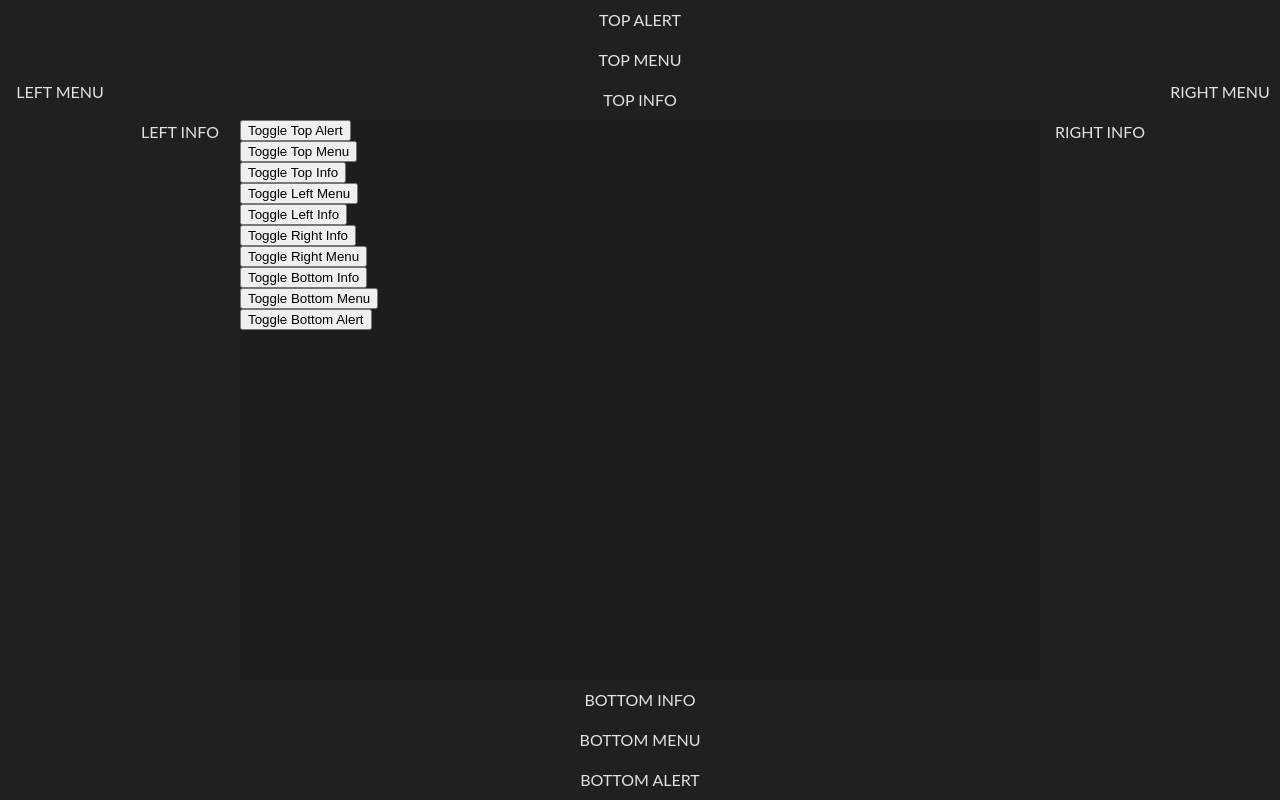
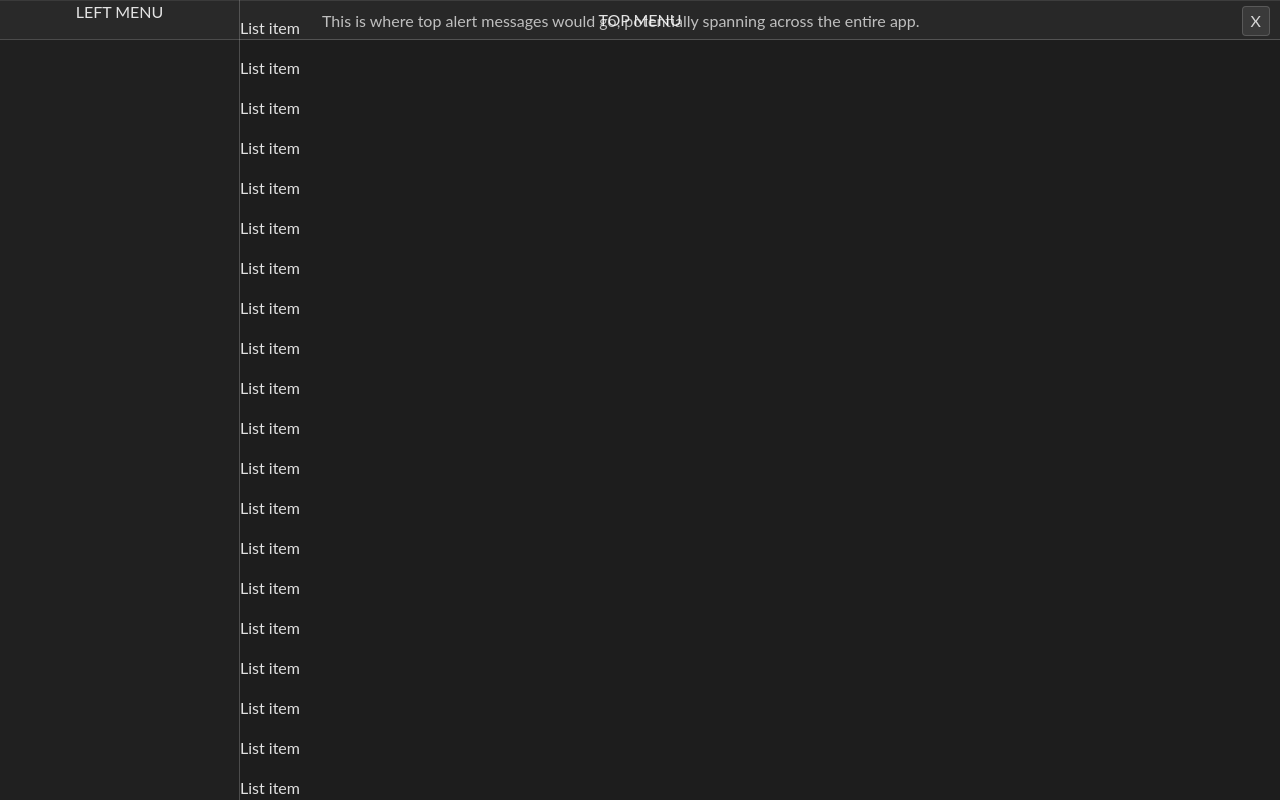
Before and after one commit to anthonynichols/app-ui, a React (Vite) app: page / in a window 1280 px wide. Built offline with nearby package versions, Linux system fonts and the light colour scheme; a small style sheet from the web is missing.

Commit message:
add uiState

```diff
--- a/src/App.css
+++ b/src/App.css
@@ -1,31 +1,86 @@
-*,
-*:before,
-*:after {
-    box-sizing: inherit;
+:root {
+  --panel-left-menu-width: 240px;
 }
 
-html {
-    box-sizing: border-box;
+.AppUI-Wrapper {
+  background-color: hsla(0, 0%, 0%, 0.2);
 }
 
-html,
-body {
-    font-size: 16px;
+.AppUI-Panel {
+  background-color: hsla(0, 0%, 18%, 0.2);
 }
 
-body {
-    font-family: Lato;
-    font-weight: normal;
-    line-height: 1.5;
-    margin: 0;
-    padding: 0;
+.AppUI-Panel--body {
+  background-color: revert;
 }
 
-a,
-a:active,
-a:focus,
-a:hover,
-a:visited {
-  color: inherit;
-  text-decoration: none;
+.AppUI-Panel--bottom-alert {
+  border-top: inset 1px hsla(0, 0%, 100%, 0.2);
 }
+
+.AppUI-Panel--bottom-menu {
+  border-top: inset 1px hsla(0, 0%, 100%, 0.2);
+}
+
+.AppUI-Panel--bottom-info {
+  border-top: inset 1px hsla(0, 0%, 100%, 0.2);
+}
+
+.AppUI-Panel--top-alert {
+  background-color: hsla(0, 0%, 25%, 0.3);
+  border-top: inset 1px hsla(0, 0%, 100%, 0.2);
+  flex-direction: row;
+}
+
+.AppUI-Panel--top-menu {
+  border-bottom: inset 1px hsla(0, 0%, 100%, 0.2);
+}
+
+.AppUI-Panel--top-info {
+  border-bottom: inset 1px hsla(0, 0%, 100%, 0.2);
+}
+
+.AppUI-Panel--left-menu {
+  border-right: inset 1px hsla(0, 0%, 100%, 0.2);
+}
+
+.AppUI-Panel--left-info {
+  border-right: inset 1px hsla(0, 0%, 100%, 0.2);
+}
+
+.AppUI-Panel--right-menu {
+  border-left: inset 1px hsla(0, 0%, 100%, 0.2);
+}
+
+.AppUI-Panel--right-info {
+  border-left: inset 1px hsla(0, 0%, 100%, 0.2);
+}
+
+.AppUI-Panel--body {
+  /* overflow: hidden; */
+}
+
+main {
+  overflow: hidden;
+}
+
+.main-content {
+  max-height: 100%;
+  width: 100%;
+}
+
+.top-alert-message {
+  margin-left: auto;
+  margin-right: auto;
+}
+
+.top-alert-close {
+  background-color: hsla(0, 100%, 100%, 0.1);
+  border-radius: 4px;
+  border: 1px solid hsla(0, 0%, 100%, 0.2);
+  color: white;
+  cursor: pointer;
+  margin-right: 10px;
+  padding: 2px 8px;
+  text-align: center;
+}
--- a/src/App.tsx
+++ b/src/App.tsx
@@ -1,65 +1,77 @@
-import {useState} from 'react';
-
 import * as AppUI from './AppUI';
+import {uiState} from './ui-state';
 
 import './App.css';
 
+uiState.bottomAlert.isHidden.value = true;
+uiState.bottomMenu.isHidden.value = true;
+uiState.rightInfo.isHidden.value = true;
+uiState.rightMenu.isHidden.value = true;
+uiState.leftInfo.isHidden.value = true;
+uiState.topInfo.isHidden.value = true;
+
 export function App() {
-  let [topAlertIsHidden, setTopAlertIsHidden] = useState(false);
-  let [topMenuIsHidden, setTopMenuIsHidden] = useState(false);
-  let [topInfoIsHidden, setTopInfoIsHidden] = useState(false);
-  let [bottomAlertIsHidden, setBottomAlertIsHidden] = useState(false);
-  let [bottomMenuIsHidden, setBottomMenuIsHidden] = useState(false);
-  let [bottomInfoIsHidden, setBottomInfoIsHidden] = useState(false);
-  let [leftMenuIsHidden, setLeftMenuIsHidden] = useState(false);
-  let [leftInfoIsHidden, setLeftInfoIsHidden] = useState(false);
-  let [rightInfoIsHidden, setRightInfoIsHidden] = useState(false);
-  let [rightMenuIsHidden, setRightMenuIsHidden] = useState(false);
-
   return (
     <AppUI.Wrapper>
-      <AppUI.Panel name="top-alert" isHidden={topAlertIsHidden}>
-        TOP ALERT
+      <AppUI.Panel name="top-alert" isHidden={uiState.topAlert.isHidden.value}>
+        <span className="top-alert-message">This is where top alert messages would go, potentially spanning across the entire app.</span>
+        <span className="top-alert-close" onClick={uiState.topAlert.toggleHidden}>X</span>
       </AppUI.Panel>
-      <AppUI.Panel name="top-menu" isHidden={topMenuIsHidden}>
+      <AppUI.Panel name="top-menu" isHidden={uiState.topMenu.isHidden.value}>
         TOP MENU
       </AppUI.Panel>
-      <AppUI.Panel name="top-info" isHidden={topInfoIsHidden}>
+      <AppUI.Panel name="top-info" isHidden={uiState.topInfo.isHidden.value}>
         TOP INFO
       </AppUI.Panel>
-      <AppUI.Panel name="bottom-info" isHidden={bottomInfoIsHidden}>
+      <AppUI.Panel name="bottom-info" isHidden={uiState.bottomInfo.isHidden.value}>
         BOTTOM INFO
       </AppUI.Panel>
-      <AppUI.Panel name="bottom-menu" isHidden={bottomMenuIsHidden}>
+      <AppUI.Panel name="bottom-menu" isHidden={uiState.bottomMenu.isHidden.value}>
         BOTTOM MENU
       </AppUI.Panel>
-      <AppUI.Panel name="bottom-alert" isHidden={bottomAlertIsHidden}>
+      <AppUI.Panel name="bottom-alert" isHidden={uiState.bottomAlert.isHidden.value}>
         BOTTOM ALERT
       </AppUI.Panel>
-      <AppUI.Panel name="left-menu" isHidden={leftMenuIsHidden}>
+      <AppUI.Panel name="left-menu" isHidden={uiState.leftMenu.isHidden.value}>
         LEFT MENU
       </AppUI.Panel>
-      <AppUI.Panel name="left-info" isHidden={leftInfoIsHidden}>
+      <AppUI.Panel name="left-info" isHidden={uiState.leftInfo.isHidden.value}>
         LEFT INFO
       </AppUI.Panel>
-      <AppUI.Panel name="right-info" isHidden={rightInfoIsHidden}>
+      <AppUI.Panel name="right-info" isHidden={uiState.rightInfo.isHidden.value}>
         RIGHT INFO
       </AppUI.Panel>
-      <AppUI.Panel name="right-menu" isHidden={rightMenuIsHidden}>
+      <AppUI.Panel name="right-menu" isHidden={uiState.rightMenu.isHidden.value}>
         RIGHT MENU
       </AppUI.Panel>
       <AppUI.Panel name="body">
-        <button onClick={() => setTopAlertIsHidden(!topAlertIsHidden)}>Toggle Top Alert</button>
-        <button onClick={() => setTopMenuIsHidden(!topMenuIsHidden)}>Toggle Top Menu</button>
-        <button onClick={() => setTopInfoIsHidden(!topInfoIsHidden)}>Toggle Top Info</button>
-        <button onClick={() => setLeftMenuIsHidden(!leftMenuIsHidden)}>Toggle Left Menu</button>
-        <button onClick={() => setLeftInfoIsHidden(!leftInfoIsHidden)}>Toggle Left Info</button>
-        <button onClick={() => setRightInfoIsHidden(!rightInfoIsHidden)}>Toggle Right Info</button>
-        <button onClick={() => setRightMenuIsHidden(!rightMenuIsHidden)}>Toggle Right Menu</button>
-        <button onClick={() => setBottomInfoIsHidden(!bottomInfoIsHidden)}>Toggle Bottom Info</button>
-        <button onClick={() => setBottomMenuIsHidden(!bottomMenuIsHidden)}>Toggle Bottom Menu</button>
-        <button onClick={() => setBottomAlertIsHidden(!bottomAlertIsHidden)}>Toggle Bottom Alert</button>
+        <div className="main-content">
+          {Array.from(Array(100)).map(() => <ListThing />)}
+        </div>
       </AppUI.Panel>
     </AppUI.Wrapper>
   );
 }
+
+function PanelButtons() {
+  return (
+    <>
+      <button onClick={uiState.topAlert.toggleHidden}>Toggle Top Alert</button>
+      <button onClick={uiState.topMenu.toggleHidden}>Toggle Top Menu</button>
+      <button onClick={uiState.topInfo.toggleHidden}>Toggle Top Info</button>
+      <button onClick={uiState.leftMenu.toggleHidden}>Toggle Left Menu</button>
+      <button onClick={uiState.leftInfo.toggleHidden}>Toggle Left Info</button>
+      <button onClick={uiState.rightInfo.toggleHidden}>Toggle Right Info</button>
+      <button onClick={uiState.rightMenu.toggleHidden}>Toggle Right Menu</button>
+      <button onClick={uiState.bottomInfo.toggleHidden}>Toggle Bottom Info</button>
+      <button onClick={uiState.bottomMenu.toggleHidden}>Toggle Bottom Menu</button>
+      <button onClick={uiState.bottomAlert.toggleHidden}>Toggle Bottom Alert</button>
+    </>
+  );
+}
+
+function ListThing() {
+  return (
+    <p className="list-thing">List item</p>
+  )
+}
--- a/src/AppUI.tsx
+++ b/src/AppUI.tsx
@@ -1,2 +1,2 @@
+export {Wrapper} from './components/Wrapper.component';
 export {Panel} from './components/Panel.component';
-export {Wrapper} from './components/Wrapper.component';
--- a/src/components/Panel.css
+++ b/src/components/Panel.css
@@ -1,41 +1,79 @@
+:root {
+  --panel-bottom-alert-height: 40px;
+  --panel-bottom-alert-width: 100%;
+  --panel-bottom-info-height: 40px;
+  --panel-bottom-info-width: 100%;
+  --panel-bottom-menu-height: 40px;
+  --panel-bottom-menu-width: 100%;
+  --panel-left-info-height: 100%;
+  --panel-left-info-width: 120px;
+  --panel-left-menu-height: 100%;
+  --panel-left-menu-width: 120px;
+  --panel-right-info-height: 100%;
+  --panel-right-info-width: 120px;
+  --panel-right-menu-height: 100%;
+  --panel-right-menu-width: 120px;
+  --panel-top-alert-height: 40px;
+  --panel-top-alert-width: 100%;
+  --panel-top-info-height: 40px;
+  --panel-top-info-width: 100%;
+  --panel-top-menu-height: 40px;
+  --panel-top-menu-width: 100%;
+}
+
 .AppUI-Panel {
-    /* border: 2px inset #870000; */
   display: flex;
-
   margin: 0;
   padding: 0;
-    background-color: hsla(0, 0%, 18%, 0.2);
 }
 
-.AppUI-Panel--top-alert {
-    grid-column: top-alert-start / top-alert-end;
-    grid-row: top-alert-start / top-alert-end;
-    height: 40px;
+.AppUI-Panel.is-hidden {
+  display: none;
+}
+
+.AppUI-Panel.is-minimized {}
+
+.AppUI-Panel--body {
+  background-color: revert;
+  grid-column: body-start / body-end;
+  grid-row: body-start / body-end;
+  height: 100%;
   width: 100%;
   display: flex;
-    flex-direction: column;
+  flex-direction: row;
+  justify-content: start;
+  align-items: start;
+}
+
+.AppUI-Panel--bottom-info {
+  grid-column: bottom-info-start / bottom-info-end;
+  grid-row: bottom-info-start / bottom-info-end;
+  height: var(--panel-bottom-info-height);
+  width: var(--panel-bottom-info-width);
+  display: flex;
+  flex-direction: row;
   justify-content: center;
   align-items: center;
 }
 
-.AppUI-Panel--top-menu {
-    grid-column: top-menu-start / top-menu-end;
-    grid-row: top-menu-start / top-menu-end;
-    height: 40px;
-    width: 100%;
+.AppUI-Panel--bottom-menu {
+  grid-column: bottom-menu-start / bottom-menu-end;
+  grid-row: bottom-menu-start / bottom-menu-end;
+  height: var(--panel-bottom-info-height);
+  width: var(--panel-bottom-info-width);
   display: flex;
-    flex-direction: column;
+  flex-direction: row;
   justify-content: center;
   align-items: center;
 }
 
-.AppUI-Panel--top-info {
-    grid-column: top-info-start / top-info-end;
-    grid-row: top-info-start / top-info-end;
-    height: 40px;
-    width: 100%;
+.AppUI-Panel--bottom-alert {
+  grid-column: bottom-alert-start / bottom-alert-end;
+  grid-row: bottom-alert-start / bottom-alert-end;
+  height: var(--panel-bottom-info-height);
+  width: var(--panel-bottom-info-width);
   display: flex;
-    flex-direction: column;
+  flex-direction: row;
   justify-content: center;
   align-items: center;
 }
@@ -43,8 +81,8 @@
 .AppUI-Panel--left-menu {
   grid-column: left-menu-start / left-menu-end;
   grid-row: left-menu-start / left-menu-end;
-    height: 100%;
-    width: 120px;
+  height: var(--panel-left-menu-height);
+  width: var(--panel-left-menu-width);
   display: flex;
   flex-direction: column;
   justify-content: start;
@@ -54,8 +92,8 @@
 .AppUI-Panel--left-info {
   grid-column: left-info-start / left-info-end;
   grid-row: left-info-start / left-info-end;
-    height: 100%;
-    width: 120px;
+  height: var(--panel-left-info-height);
+  width: var(--panel-left-info-width);
   display: flex;
   flex-direction: column;
   justify-content: start;
@@ -65,8 +103,8 @@
 .AppUI-Panel--right-menu {
   grid-column: right-menu-start / right-menu-end;
   grid-row: right-menu-start / right-menu-end;
-    height: 100%;
-    width: 120px;
+  height: var(--panel-right-menu-height);
+  width: var(--panel-right-menu-width);
   display: flex;
   flex-direction: column;
   justify-content: start;
@@ -76,59 +114,43 @@
 .AppUI-Panel--right-info {
   grid-column: right-info-start / right-info-end;
   grid-row: right-info-start / right-info-end;
-    height: 100%;
-    width: 120px;
+  height: var(--panel-right-info-height);
+  width: var(--panel-right-info-width);
   display: flex;
   flex-direction: column;
   justify-content: start;
   align-items: center;
 }
 
-.AppUI-Panel--bottom-info {
-    grid-column: bottom-info-start / bottom-info-end;
-    grid-row: bottom-info-start / bottom-info-end;
-    height: 40px;
-    width: 100%;
+.AppUI-Panel--top-alert {
+  grid-column: top-alert-start / top-alert-end;
+  grid-row: top-alert-start / top-alert-end;
+  height: var(--panel-top-alert-height);
+  width: var(--panel-top-alert-width);
   display: flex;
-    flex-direction: column;
+  flex-direction: row;
   justify-content: center;
   align-items: center;
 }
 
-.AppUI-Panel--bottom-menu {
-    grid-column: bottom-menu-start / bottom-menu-end;
-    grid-row: bottom-menu-start / bottom-menu-end;
-    height: 40px;
-    width: 100%;
+.AppUI-Panel--top-info {
+  grid-column: top-info-start / top-info-end;
+  grid-row: top-info-start / top-info-end;
+  height: var(--panel-top-info-height);
+  width: var(--panel-top-info-width);
   display: flex;
-    flex-direction: column;
+  flex-direction: row;
   justify-content: center;
   align-items: center;
 }
 
-.AppUI-Panel--bottom-alert {
-    grid-column: bottom-alert-start / bottom-alert-end;
-    grid-row: bottom-alert-start / bottom-alert-end;
-    height: 40px;
-    width: 100%;
+.AppUI-Panel--top-menu {
+  grid-column: top-menu-start / top-menu-end;
+  grid-row: top-menu-start / top-menu-end;
+  height: var(--panel-top-menu-height);
+  width: var(--panel-top-menu-width);
   display: flex;
-    flex-direction: column;
+  flex-direction: row;
   justify-content: center;
   align-items: center;
 }
-
-.AppUI-Panel--body {
-    background-color: revert;
-    grid-column: body-start / body-end;
-    grid-row: body-start / body-end;
-    height: 100%;
-    width: 100%;
-    display: flex;
-    flex-direction: column;
-    justify-content: start;
-    align-items: start;
-}
-
-.AppUI-Panel.is-hidden {
-    display: none;
-}
--- a/src/components/Wrapper.component.tsx
+++ b/src/components/Wrapper.component.tsx
@@ -3,11 +3,9 @@ import {ReactNode} from 'react';
 import './Wrapper.css';
 
 export interface WrapperProps {
-    children?: ReactNode;
+  children?: ReactNode;
 }
 
 export function Wrapper(props: WrapperProps) {
-    return (
-        <div className="AppUI-Wrapper">{props.children}</div>
-    );
+  return <div className="AppUI-Wrapper">{props.children}</div>;
 }
--- a/src/components/Wrapper.css
+++ b/src/components/Wrapper.css
@@ -1,7 +1,5 @@
 .AppUI-Wrapper {
-    background-color: hsla(0, 0%, 0%, 0.2);
   display: grid;
-
   grid-template-columns:
     [top-alert-start top-menu-start left-menu-start bottom-menu-start bottom-alert-start]
         minmax(0, max-content)
@@ -16,7 +14,6 @@
     [right-menu-end top-alert-end top-menu-end bottom-menu-end bottom-alert-end];
   grid-template-rows: [top-alert-start] minmax(0, max-content) [top-alert-end top-menu-start] minmax(0, max-content) [top-menu-end left-menu-start top-info-start right-menu-start] minmax(0, max-content) [top-info-end left-info-start body-start right-info-start]
     1fr [left-info-end body-end right-info-end bottom-info-start] minmax(0, max-content) [left-menu-end bottom-info-end right-menu-end bottom-menu-start] minmax(0, max-content) [bottom-menu-end bottom-alert-start] minmax(0, max-content) [bottom-alert-end] minmax(0, max-content);
-
   height: 100vh;
   position: relative;
   width: 100vw;
--- a/src/main.css
+++ b/src/main.css
@@ -11,3 +11,35 @@
   text-rendering: optimizeLegibility;
   -webkit-text-size-adjust: 100%;
 }
+
+*,
+*:before,
+*:after {
+  box-sizing: inherit;
+}
+
+html {
+  box-sizing: border-box;
+}
+
+html,
+body {
+  font-size: 16px;
+}
+
+body {
+  font-family: Lato;
+  font-weight: normal;
+  line-height: 1.5;
+  margin: 0;
+  padding: 0;
+}
+
+a,
+a:active,
+a:focus,
+a:hover,
+a:visited {
+  color: inherit;
+  text-decoration: none;
+}
--- /dev/null
+++ b/src/ui-state.ts
@@ -0,0 +1,64 @@
+import {signal} from '@preact/signals-react';
+
+export let uiState = {
+  bottomAlert: {
+    isHidden: signal(false),
+    isMinimized: signal(false),
+    toggleHidden: () => (uiState.bottomAlert.isHidden.value = !uiState.bottomAlert.isHidden.value),
+    toggleMinimized: () => (uiState.bottomAlert.isMinimized.value = !uiState.bottomAlert.isMinimized.value),
+  },
+  bottomInfo: {
+    isHidden: signal(false),
+    isMinimized: signal(false),
+    toggleHidden: () => (uiState.bottomInfo.isHidden.value = !uiState.bottomInfo.isHidden.value),
+    toggleMinimized: () => (uiState.bottomInfo.isMinimized.value = !uiState.bottomInfo.isMinimized.value),
+  },
+  bottomMenu: {
+    isHidden: signal(false),
+    isMinimized: signal(false),
+    toggleHidden: () => (uiState.bottomMenu.isHidden.value = !uiState.bottomMenu.isHidden.value),
+    toggleMinimized: () => (uiState.bottomMenu.isMinimized.value = !uiState.bottomMenu.isMinimized.value),
+  },
+  leftInfo: {
+    isHidden: signal(false),
+    isMinimized: signal(false),
+    toggleHidden: () => (uiState.leftInfo.isHidden.value = !uiState.leftInfo.isHidden.value),
+    toggleMinimized: () => (uiState.leftInfo.isMinimized.value = !uiState.leftInfo.isMinimized.value),
+  },
+  leftMenu: {
+    isHidden: signal(false),
+    isMinimized: signal(false),
+    toggleHidden: () => (uiState.leftMenu.isHidden.value = !uiState.leftMenu.isHidden.value),
+    toggleMinimized: () => (uiState.leftMenu.isMinimized.value = !uiState.leftMenu.isMinimized.value),
+  },
+  rightInfo: {
+    isHidden: signal(false),
+    isMinimized: signal(false),
+    toggleHidden: () => (uiState.rightInfo.isHidden.value = !uiState.rightInfo.isHidden.value),
+    toggleMinimized: () => (uiState.rightInfo.isMinimized.value = !uiState.rightInfo.isMinimized.value),
+  },
+  rightMenu: {
+    isHidden: signal(false),
+    isMinimized: signal(false),
+    toggleHidden: () => (uiState.rightMenu.isHidden.value = !uiState.rightMenu.isHidden.value),
+    toggleMinimized: () => (uiState.rightMenu.isMinimized.value = !uiState.rightMenu.isMinimized.value),
+  },
+  topAlert: {
+    isHidden: signal(false),
+    isMinimized: signal(false),
+    toggleHidden: () => (uiState.topAlert.isHidden.value = !uiState.topAlert.isHidden.value),
+    toggleMinimized: () => (uiState.topAlert.isMinimized.value = !uiState.topAlert.isMinimized.value),
+  },
+  topInfo: {
+    isHidden: signal(false),
+    isMinimized: signal(false),
+    toggleHidden: () => (uiState.topInfo.isHidden.value = !uiState.topInfo.isHidden.value),
+    toggleMinimized: () => (uiState.topInfo.isMinimized.value = !uiState.topInfo.isMinimized.value),
+  },
+  topMenu: {
+    isHidden: signal(false),
+    isMinimized: signal(false),
+    toggleHidden: () => (uiState.topMenu.isHidden.value = !uiState.topMenu.isHidden.value),
+    toggleMinimized: () => (uiState.topMenu.isMinimized.value = !uiState.topMenu.isMinimized.value),
+  },
+};
```
Also changed, not shown: src/components/Panel.component.tsx (+6 -6 lines), src/components/Row.css (deleted, +0 -15 lines). Lines whose indentation alone changed are shown as unchanged.
